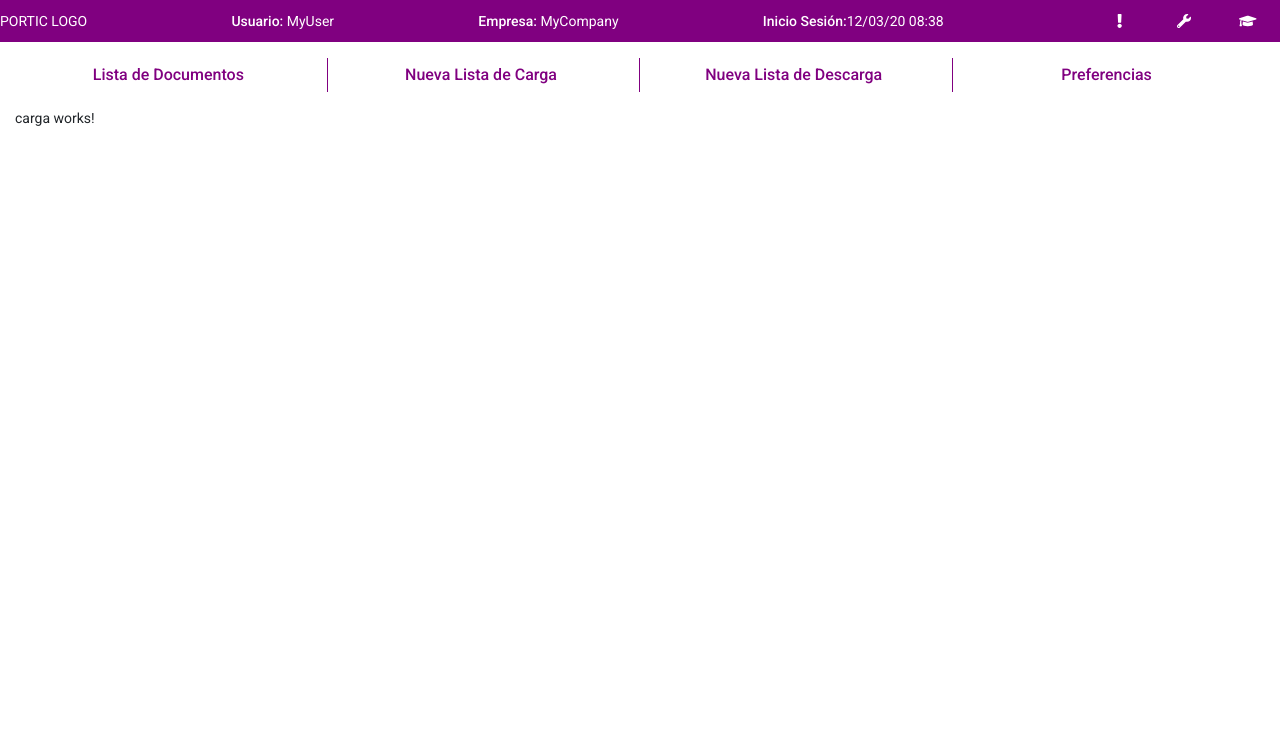
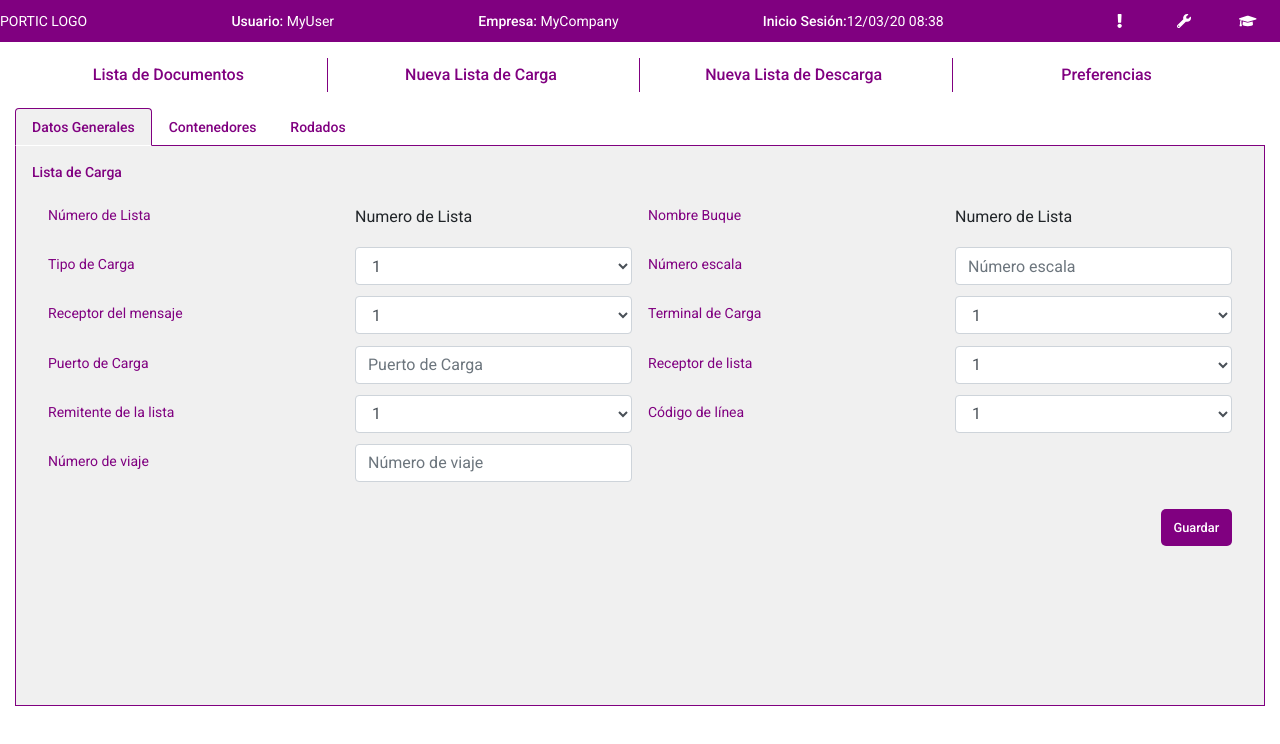
Before and after one commit to storrellas/logistics, an Angular app: page /lista/carga in a window 1280 px wide. Shown: the top 744 px of the page. Built offline with nearby package versions, Linux system fonts and the light colour scheme.

Commit message:
ENH: Added datos generales

```diff
--- a/src/app/carga/carga.component.html
+++ b/src/app/carga/carga.component.html
@@ -1,3 +1,148 @@
 <portic-base>
-    <p>carga works!</p>
-</portic-base>
+    <div class="tab">
+        <ul ngbNav #nav="ngbNav" [(activeId)]="active" class="nav-tabs">
+          <li [ngbNavItem]="1">
+            <a ngbNavLink>Datos Generales</a>
+            <ng-template ngbNavContent>
+              <div class="content p-3">
+                <p>Lista de Carga</p>
+                <div class="d-flex w-100 justify-content-center pl-3 pr-3">
+                    <div class="w-50">
+
+                        <form>
+                            <div class="form-group row">
+                                <label for="noLista" class="col-sm-6 col-form-label">Número de Lista</label>
+                                <div class="col-sm-6">
+                                    <input type="text" readonly class="form-control-plaintext" id="noLista" value="Numero de Lista">
+                                </div>
+                            </div>
+                            <div class="form-group row">
+                                <label for="tipoCarga" class="col-sm-6 col-form-label">Tipo de Carga</label>
+                                <div class="col-sm-6">
+                                    <select class="form-control">
+                                        <option>1</option>
+                                        <option>2</option>
+                                        <option>3</option>
+                                        <option>4</option>
+                                        <option>5</option>
+                                    </select>
+                                </div>
+                            </div>
+                            <div class="form-group row">
+                                <label for="receptor" class="col-sm-6 col-form-label">Receptor del mensaje</label>
+                                <div class="col-sm-6">
+                                    <select id="receptor" class="form-control">
+                                        <option>1</option>
+                                        <option>2</option>
+                                        <option>3</option>
+                                        <option>4</option>
+                                        <option>5</option>
+                                    </select>
+                                </div>
+                            </div>
+                            <div class="form-group row">
+                                <label for="puerto" class="col-sm-6 col-form-label">Puerto de Carga</label>
+                                <div class="col-sm-6">
+                                    <input type="text" class="form-control" id="puerto" placeholder="Puerto de Carga">
+                                </div>
+                            </div>
+                            <div class="form-group row">
+                                <label for="remitente" class="col-sm-6 col-form-label">Remitente de la lista</label>
+                                <div class="col-sm-6">
+                                    <select id="remitente" class="form-control">
+                                        <option>1</option>
+                                        <option>2</option>
+                                        <option>3</option>
+                                        <option>4</option>
+                                        <option>5</option>
+                                    </select>
+                                </div>
+                            </div>
+                            <div class="form-group row">
+                                <label for="viaje" class="col-sm-6 col-form-label">Número de viaje</label>
+                                <div class="col-sm-6">
+                                    <input type="text" class="form-control" id="viaje" placeholder="Número de viaje">
+                                </div>
+                            </div>
+                        </form>
+
+                    </div>
+                    <div class="w-50 ml-3">
+                        <form>
+                            <div class="form-group row">
+                                <label for="buque" class="col-sm-6 col-form-label">Nombre Buque</label>
+                                <div class="col-sm-6">
+                                    <input type="text" readonly class="form-control-plaintext" id="buque" value="Numero de Lista">
+                                </div>
+                            </div>
+                            <div class="form-group row">
+                                <label for="escala" class="col-sm-6 col-form-label">Número escala</label>
+                                <div class="col-sm-6">
+                                    <input type="text" class="form-control" id="puerto" placeholder="Número escala">
+                                </div>
+                            </div>
+                            <div class="form-group row">
+                                <label for="terminal" class="col-sm-6 col-form-label">Terminal de Carga</label>
+                                <div class="col-sm-6">
+                                    <select id="terminal" class="form-control">
+                                        <option>1</option>
+                                        <option>2</option>
+                                        <option>3</option>
+                                        <option>4</option>
+                                        <option>5</option>
+                                    </select>
+                                </div>
+                            </div>
+                            <div class="form-group row">
+                                <label for="receptor" class="col-sm-6 col-form-label">Receptor de lista</label>
+                                <div class="col-sm-6">
+                                    <select id="linea" class="form-control">
+                                        <option>1</option>
+                                        <option>2</option>
+                                        <option>3</option>
+                                        <option>4</option>
+                                        <option>5</option>
+                                    </select>
+                                </div>
+                            </div>
+                            <div class="form-group row">
+                                <label for="linea" class="col-sm-6 col-form-label">Código de línea</label>
+                                <div class="col-sm-6">
+                                    <select id="linea" class="form-control">
+                                        <option>1</option>
+                                        <option>2</option>
+                                        <option>3</option>
+                                        <option>4</option>
+                                        <option>5</option>
+                                    </select>
+                                </div>
+                            </div>
+                        </form>
+                    </div>
+                </div>
+                <div class="text-right mt-3 pl-3 pr-3">
+                    <button type="button" class="btn">Guardar</button>
+                </div>
+              </div>
+            </ng-template>
+          </li>
+          <li [ngbNavItem]="2">
+            <a ngbNavLink>Contenedores</a>
+            <ng-template ngbNavContent>
+              <div class="content p-3">
+                    <p>MyFirstTest</p>
+              </div>
+            </ng-template>
+          </li>
+          <li [ngbNavItem]="3">
+            <a ngbNavLink>Rodados</a>
+            <ng-template ngbNavContent>
+                <div class="content p-3">
+                        <p>MyFirstTest</p>
+                </div>
+            </ng-template>
+            </li>
+        </ul>
+        <div [ngbNavOutlet]="nav"></div>
+    </div>
+  </portic-base>
--- a/src/app/carga/carga.component.scss
+++ b/src/app/carga/carga.component.scss
@@ -0,0 +1,13 @@
+@import "styles";
+@import "variables";
+
+.tab{
+  @include portic-tab
+}
+.btn{
+  @include portic-btn
+}
+.form-group{
+  margin-bottom: 0.7rem;
+  font-weight: initial;
+}
--- a/src/app/carga/carga.component.ts
+++ b/src/app/carga/carga.component.ts
@@ -7,6 +7,7 @@ import { Component, OnInit } from '@angular/core';
 })
 export class CargaComponent implements OnInit {
 
+  active=1;
   constructor() { }
 
   ngOnInit(): void {
--- a/src/app/carga/carga.module.ts
+++ b/src/app/carga/carga.module.ts
@@ -4,12 +4,15 @@ import { CargaComponent } from './carga.component';
 
 // Import
 import { PorticCommonModule } from '../portic-common/portic-common.module'
+import { NgbModule } from '@ng-bootstrap/ng-bootstrap';
+
 
 @NgModule({
   declarations: [CargaComponent],
   imports: [
     CommonModule,
-    PorticCommonModule
+    NgbModule,
+    PorticCommonModule,
   ]
 })
 export class CargaModule { }
--- a/src/app/preferencias/preferencias.component.html
+++ b/src/app/preferencias/preferencias.component.html
@@ -2,7 +2,7 @@
   <div class="tab">
       <ul ngbNav #nav="ngbNav" [(activeId)]="active" class="nav-tabs">
         <li [ngbNavItem]="1">
-          <a ngbNavLink (click)="onTerminalesChanged($event)">Terminales</a>
+          <a ngbNavLink>Terminales</a>
           <ng-template ngbNavContent>
             <div class="content p-3">
               <app-selector #terminales [table_header]="['Codigo','Nombre']">
--- a/src/app/preferencias/preferencias.component.ts
+++ b/src/app/preferencias/preferencias.component.ts
@@ -20,7 +20,8 @@ export class PreferenciasComponent implements OnInit {
     router.events.subscribe(e => {
       if(e instanceof NavigationEnd){
         if(e.url == 'preferencias'){
-          console.log("Leaving preferencias. Please update here with REST call")
+          // NOTE: Please update here with REST call by inspecting viewchilds'
+          console.log("Leaving preferencias. ")
         }
       }
     });
@@ -29,16 +30,4 @@ export class PreferenciasComponent implements OnInit {
   ngOnInit(): void {
   }
 
-  onTerminalesChanged(event: MouseEvent){
-    console.log("onTerminalesChanged")
-  }
-  onConsignatariosChanged(){
-    console.log("onConsignatariosChanged")
-  }
-  onLineasMaritimasChanged(){
-    console.log("onLineasMaritimasChanged")
-  }
-  onMarcasRodadosChanged(){
-    console.log("onMarcasRodadosChanged")
-  }
 }
```
